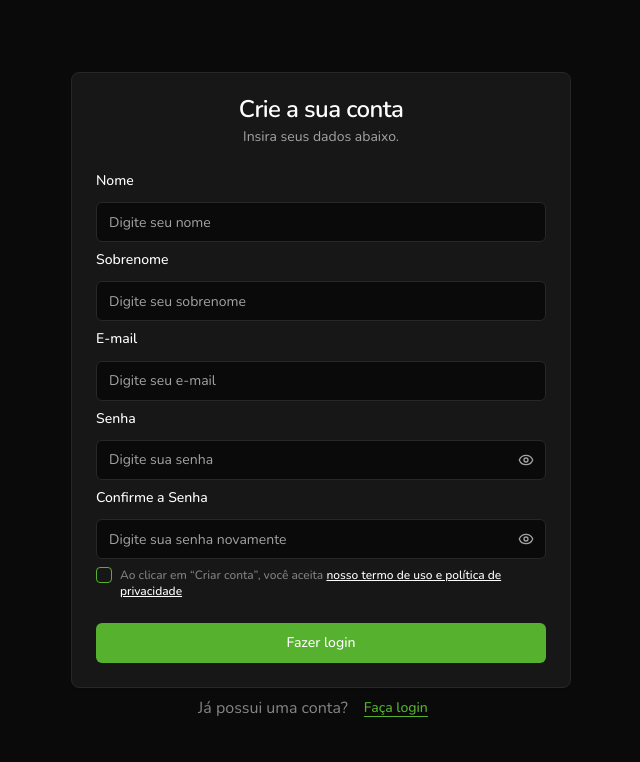
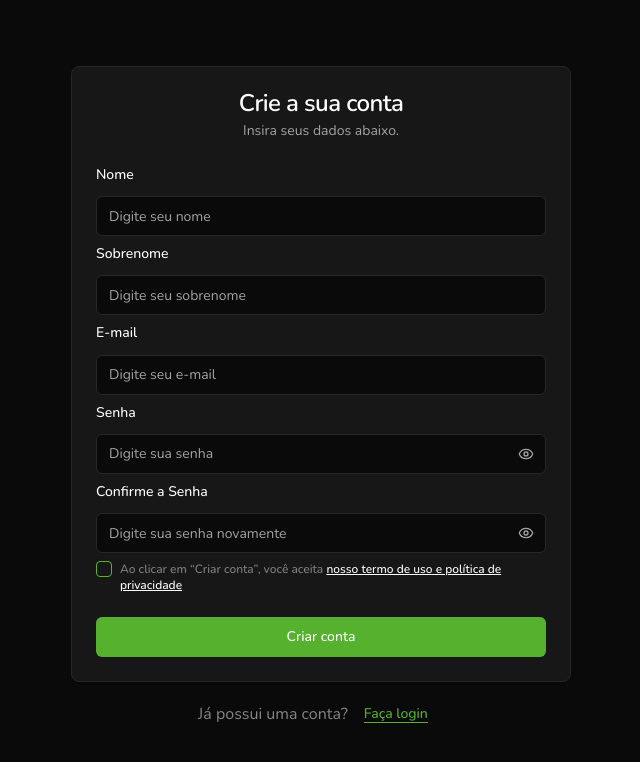
Before and after one commit to Diasszx/finance-track, a React (Vite) app: page /signup in a window 1280 px wide. Shown: the top 762 px of the page, without its empty margins (319-959 px from the left). Built offline with nearby package versions, Linux system fonts and the light colour scheme.

Commit message:
feat: created login page and requests

```diff
--- a/package.json
+++ b/package.json
@@ -16,6 +16,8 @@
     "@radix-ui/react-label": "^2.1.11",
     "@radix-ui/react-separator": "^1.1.11",
     "@radix-ui/react-slot": "^1.3.0",
+    "@tanstack/react-query": "^5.64.1",
+    "axios": "^1.7.9",
     "class-variance-authority": "^0.7.1",
     "clsx": "^2.1.1",
     "lucide-react": "^1.22.0",
@@ -23,6 +25,7 @@
     "react-dom": "^18.3.1",
     "react-hook-form": "^7.80.0",
     "react-router": "^7.1.1",
+    "sonner": "^2.0.7",
     "tailwind-merge": "^3.6.0",
     "tailwindcss-animate": "^1.0.7",
     "zod": "^3.25.76"
--- /dev/null
+++ b/src/hooks/use-add-user.js
@@ -0,0 +1,22 @@
+import { useMutation } from '@tanstack/react-query'
+import { toast } from 'sonner'
+
+import { userMutations } from '@/keys/mutations'
+import { createUser } from '@/services/users'
+
+export const useCreateUser = () => {
+  return useMutation({
+    mutationKey: userMutations.create(),
+    mutationFn: (newUser) => createUser(newUser),
+    onSuccess: () => {
+      toast.success('Usuário criado com sucesso!')
+    },
+    onError: (error) => {
+      toast.error(
+        error.message || 'Erro ao criar usuário. Por favor, Tente novamente.'
+      )
+    },
+  })
+}
+
+export default useCreateUser
--- /dev/null
+++ b/src/keys/mutations.js
@@ -0,0 +1,3 @@
+export const userMutations = {
+  create: () => ['add-user'],
+}
--- /dev/null
+++ b/src/lib/axios.js
@@ -0,0 +1,27 @@
+import axios from 'axios'
+
+const API_URL = 'https://fullstackclub-finance-dashboard-api.onrender.com/api'
+
+const api = axios.create({
+  baseURL: API_URL,
+  headers: {
+    'Content-Type': 'application/json',
+  },
+})
+
+export const apiFetch = async (endpoint, options = {}) => {
+  try {
+    const response = await api({ url: endpoint, ...options })
+    return response.data
+  } catch (error) {
+    if (import.meta.env.DEV) {
+      console.log('API_URL:', API_URL)
+      console.log('Endpoint:', endpoint)
+      console.log('Erro completo:', error)
+      console.log('Status:', error.response?.status)
+      console.log('Data:', error.response?.data)
+    }
+
+    throw new Error(error.response?.data?.message || 'Erro na requisição')
+  }
+}
--- a/src/main.jsx
+++ b/src/main.jsx
@@ -1,14 +1,18 @@
 import './index.css'
 
+import { QueryClient, QueryClientProvider } from '@tanstack/react-query'
 import { StrictMode } from 'react'
 import { createRoot } from 'react-dom/client'
 import { createBrowserRouter, RouterProvider } from 'react-router'
+import { Toaster } from 'sonner'
 
 import ErrorPage from './pages/error'
 import HomePage from './pages/home'
 import LoginPage from './pages/login'
 import NotFoundPage from './pages/not-found'
 import SignupPage from './pages/signup'
+
+const queryClient = new QueryClient()
 
 const router = createBrowserRouter([
   {
@@ -36,6 +40,9 @@ const router = createBrowserRouter([
 ])
 createRoot(document.getElementById('root')).render(
   <StrictMode>
-    <RouterProvider router={router} />
+    <QueryClientProvider client={queryClient}>
+      <RouterProvider router={router} />
+      <Toaster richColors position="top-center" />
+    </QueryClientProvider>
   </StrictMode>
 )
--- a/src/pages/login.jsx
+++ b/src/pages/login.jsx
@@ -45,7 +45,7 @@ const LoginPage = () => {
   }
 
   return (
-    <div className="flex h-screen w-screen flex-col items-center justify-center">
+    <div className="flex h-screen w-screen flex-col items-center justify-center gap-3">
       <Card className="w-[500px]">
         <CardHeader className="items-center">
           <CardTitle>Entre na sua conta</CardTitle>
--- a/src/pages/signup.jsx
+++ b/src/pages/signup.jsx
@@ -1,6 +1,7 @@
 import { zodResolver } from '@hookform/resolvers/zod'
+import { Loader } from 'lucide-react'
 import { Controller, useForm } from 'react-hook-form'
-import { Link } from 'react-router'
+import { Link, useNavigate } from 'react-router'
 import { z } from 'zod'
 
 import { Button } from '@/components/ui/button'
@@ -22,6 +23,7 @@ import {
 import { Input } from '@/components/ui/input'
 import { Label } from '@/components/ui/label'
 import PasswordInput from '@/components/ui/password-input'
+import useCreateUser from '@/hooks/use-add-user'
 
 const signupSchema = z
   .object({
@@ -54,6 +56,9 @@ const signupSchema = z
   })
 
 const SignupPage = () => {
+  const { mutate: createUserMutation, isPending: isCreating } = useCreateUser()
+  const navigate = useNavigate()
+
   const form = useForm({
     resolver: zodResolver(signupSchema),
     defaultValues: {
@@ -68,10 +73,23 @@ const SignupPage = () => {
 
   const onSubmit = (data) => {
     console.log(data)
+
+    const newUser = {
+      first_name: data.firstName,
+      last_name: data.lastName,
+      ...data,
+    }
+
+    createUserMutation(newUser, {
+      onSuccess: () => {
+        form.reset()
+        navigate('/login')
+      },
+    })
   }
 
   return (
-    <div className="flex h-screen w-screen flex-col items-center justify-center">
+    <div className="flex h-screen w-screen flex-col items-center justify-center gap-3">
       <Card className="max-h-[85vh] w-[500px] overflow-y-auto">
         <CardHeader className="items-center">
           <CardTitle>Crie a sua conta</CardTitle>
@@ -228,8 +246,17 @@ const SignupPage = () => {
           </form>
         </CardContent>
         <CardFooter>
-          <Button type="submit" className="w-full" form="form-signup">
-            Fazer login
+          <Button
+            type="submit"
+            className="w-full"
+            form="form-signup"
+            disabled={isCreating}
+          >
+            {isCreating ? (
+              <Loader className="animate-spin text-white" />
+            ) : (
+              'Criar conta'
+            )}
           </Button>
         </CardFooter>
       </Card>
--- /dev/null
+++ b/src/services/users.js
@@ -0,0 +1,5 @@
+import { apiFetch } from '@/lib/axios'
+
+export const createUser = async (user) => {
+  return apiFetch('/users', { method: 'POST', data: user })
+}
```
Also changed, not shown: 1 other file (tests, documents, lock files or other folders).
